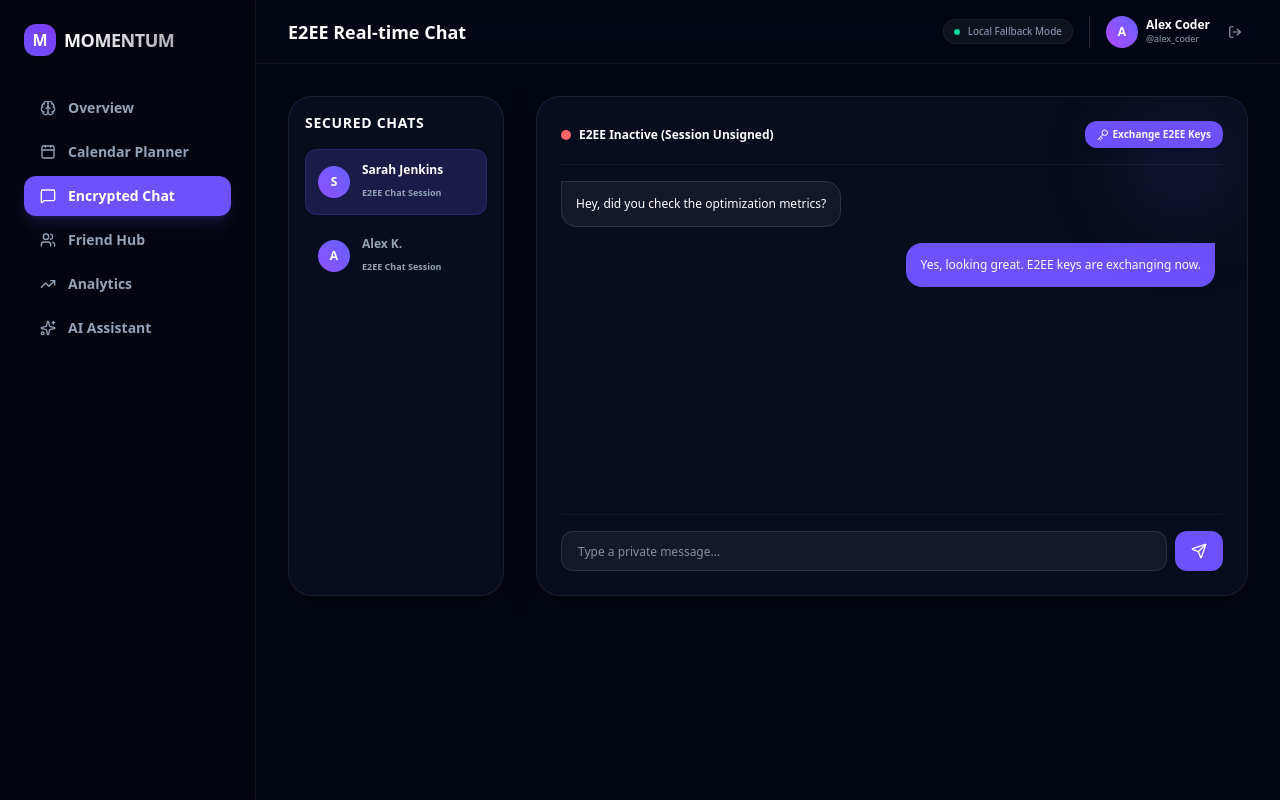
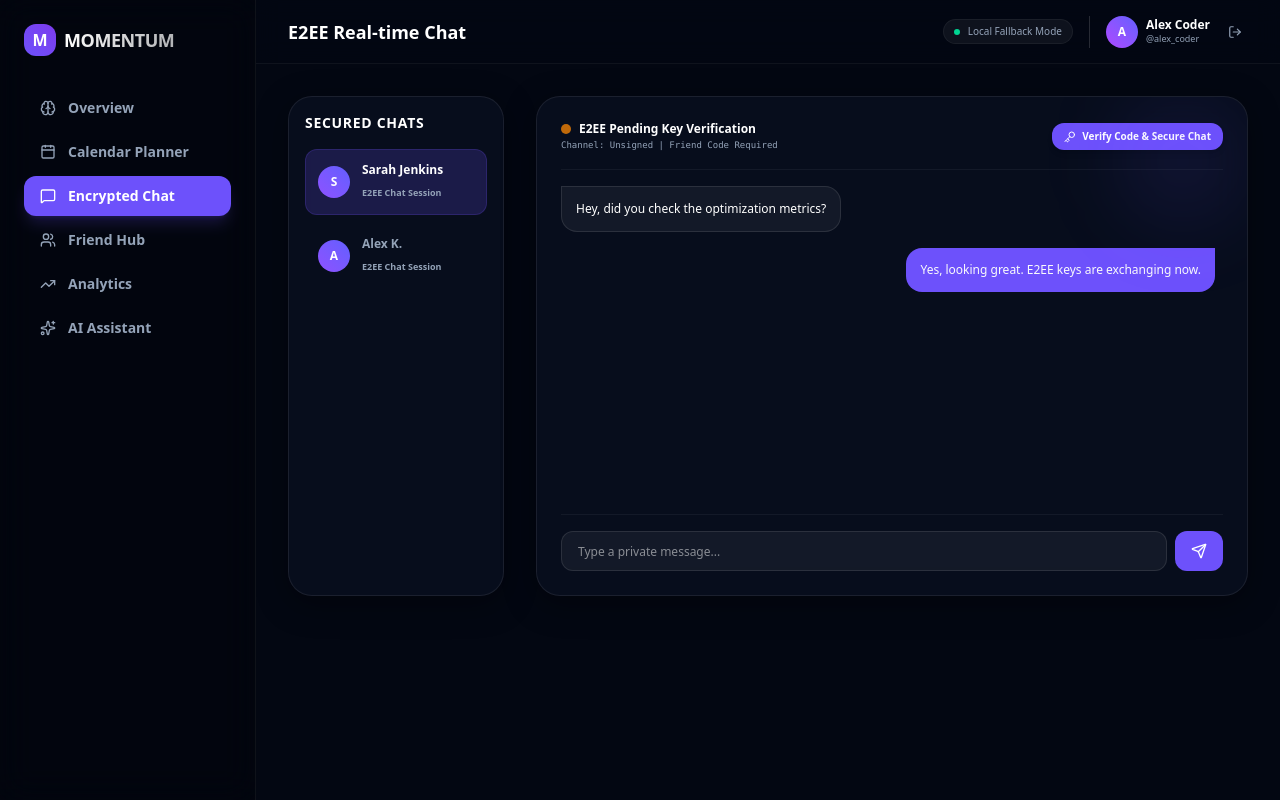
Before and after one commit to saurabh2109-6/Momentem-AI, a Next.js app in the folder frontend/: page /dashboard in a window 1280 px wide. Both pictures are taken after a click on the button "Encrypted Chat". Built offline with nearby package versions, Linux system fonts and the light colour scheme.

Commit message:
feat: integrate unique Friend Code as key mechanism to establish verified E2EE secure chat rooms

```diff
--- a/frontend/src/app/dashboard/page.tsx
+++ b/frontend/src/app/dashboard/page.tsx
@@ -61,6 +61,7 @@ interface Friend {
   displayName: string;
   avatarUrl: string | null;
   statusText: string | null;
+  friendCode?: string;
 }
 
 interface FriendRequest {
@@ -184,8 +185,8 @@ export default function DashboardPage() {
   const [searchQuery, setSearchQuery] = useState('');
   const [searchResults, setSearchResults] = useState<Friend[]>([]);
   const [friendsList, setFriendsList] = useState<Friend[]>([
-    { userId: 'sarah', username: 'sarah_j', displayName: 'Sarah Jenkins', avatarUrl: null, statusText: 'Focused on UI design' },
-    { userId: 'alex', username: 'alex_k', displayName: 'Alex K.', avatarUrl: null, statusText: 'Coding backend templates' }
+    { userId: 'sarah', username: 'sarah_j', displayName: 'Sarah Jenkins', avatarUrl: null, statusText: 'Focused on UI design', friendCode: 'MOMENTUM-SARA89X2' },
+    { userId: 'alex', username: 'alex_k', displayName: 'Alex K.', avatarUrl: null, statusText: 'Coding backend templates', friendCode: 'MOMENTUM-ALEX77K1' }
   ]);
   const [incomingRequests, setIncomingRequests] = useState<FriendRequest[]>([
     { id: 'req_1', userId: 'rohit_sharma', displayName: 'Rohit Sharma', avatarUrl: null, code: 'MOMENTUM-RHT77', statusText: 'Planning for next hackathon!' }
@@ -559,7 +560,8 @@ export default function DashboardPage() {
       username: req.userId,
       displayName: req.displayName,
       avatarUrl: req.avatarUrl,
-      statusText: req.statusText || 'Connected on Momentum'
+      statusText: req.statusText || 'Connected on Momentum',
+      friendCode: req.code
     };
 
     setFriendsList(prev => {
@@ -1427,7 +1429,10 @@ export default function DashboardPage() {
             )}
 
             {/* Secure E2EE Chat */}
-            {activeView === 'chat' && (
+            {activeView === 'chat' && (() => {
+              const activeFriend = friendsList.find(f => f.userId === activeChat);
+              const activeFriendCode = activeFriend?.friendCode || 'MOMENTUM-TEMP88K2';
+              return (
                 <motion.div
                   key="chat"
                   initial={{ opacity: 0, y: 15 }}
@@ -1464,11 +1469,20 @@ export default function DashboardPage() {
                     <div className="absolute top-0 right-0 w-32 h-32 bg-primary/10 rounded-full blur-[40px] pointer-events-none"></div>
 
                     {/* Cryptographic Controls Header */}
-                  <div className="flex items-center justify-between pb-4 border-b border-white/5 mb-4">
+                    <div className="flex flex-col sm:flex-row sm:items-center sm:justify-between pb-4 border-b border-white/5 mb-4 gap-2">
+                      <div className="flex flex-col text-left">
                         <div className="flex items-center gap-2">
-                      <div className={`w-2.5 h-2.5 rounded-full ${isE2EESecured ? 'bg-emerald-400' : 'bg-red-400'}`}></div>
+                          <div className={`w-2.5 h-2.5 rounded-full ${isE2EESecured ? 'bg-emerald-400 animate-pulse' : 'bg-orange-400 animate-pulse'}`}></div>
                           <span className="text-xs font-bold text-white">
-                        {isE2EESecured ? 'E2EE Session Active (AES-GCM)' : 'E2EE Inactive (Session Unsigned)'}
+                            {isE2EESecured
+                              ? 'E2EE Session Active (AES-256-GCM)'
+                              : 'E2EE Pending Key Verification'}
+                          </span>
+                        </div>
+                        <span className="text-[9px] text-muted-foreground mt-0.5 font-mono">
+                          {isE2EESecured
+                            ? `Derived Verification Fingerprint: SHA256-${activeFriendCode.substring(9)}-SEC`
+                            : `Channel: Unsigned | Friend Code Required`}
                         </span>
                       </div>
 
@@ -1476,17 +1490,17 @@ export default function DashboardPage() {
                         <button
                           onClick={handleGenerateE2EEKeys}
                           disabled={isGeneratingKeys}
-                        className="px-3 py-1.5 rounded-lg bg-primary text-white text-[10px] font-bold hover:bg-primary/95 transition-all shadow-md flex items-center gap-1"
+                          className="px-3 py-1.5 rounded-lg bg-primary text-white text-[10px] font-bold hover:bg-primary/95 transition-all shadow-md flex items-center gap-1.5 self-start sm:self-center"
                         >
                           {isGeneratingKeys ? (
                             <>
                               <Loader2 className="w-3 h-3 animate-spin" />
-                            Generating ECDH Keys...
+                              <span>Verifying code key {activeFriendCode.substring(9)}...</span>
                             </>
                           ) : (
                             <>
                               <Key className="w-3 h-3" />
-                            Exchange E2EE Keys
+                              <span>Verify Code & Secure Chat</span>
                             </>
                           )}
                         </button>
@@ -1534,7 +1548,8 @@ export default function DashboardPage() {
                   </form>
                 </div>
               </motion.div>
-            )}
+            );
+            })()}
 
             {/* Analytics view */}
             {activeView === 'analytics' && (() => {
```
Lines whose indentation alone changed are shown as unchanged.
